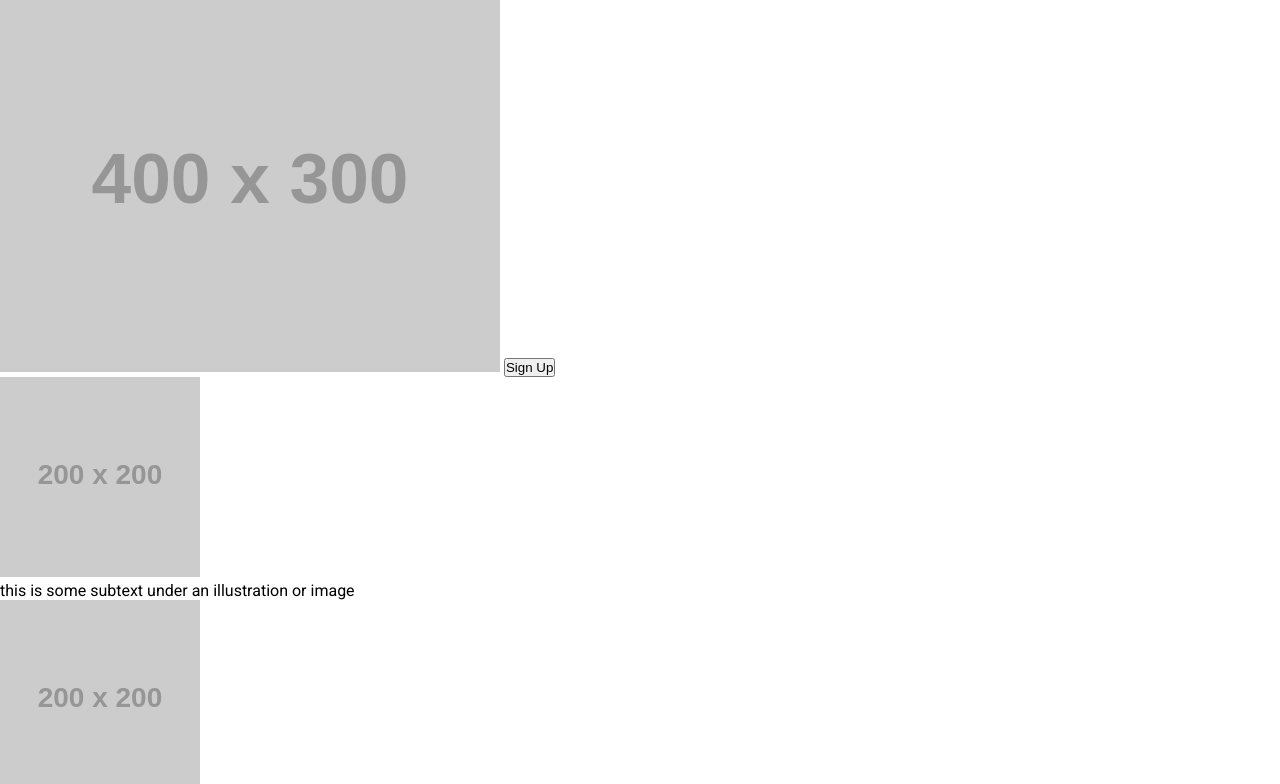
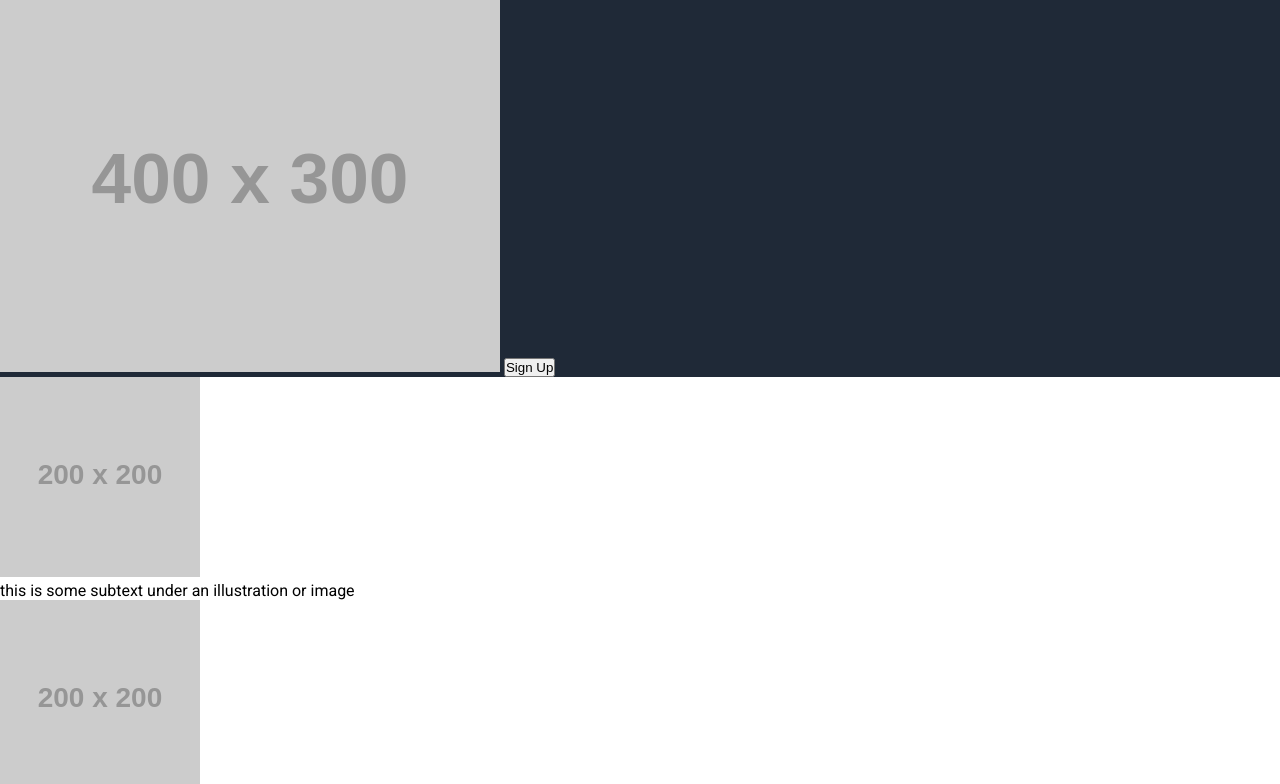
Before and after one commit to Devocolypse/odin-landing-page, a plain HTML site: page index.html in a window 1280 px wide. Shown: the part 136-920 px from the top of the page. Drawn offline with Linux system fonts and the light colour scheme; placeholder pictures from the web are drawn by us.

Commit message:
feat: Add dark color to select sections

```diff
--- a/style.css
+++ b/style.css
@@ -16,5 +16,11 @@ html {
 }
 
 body {
-    font-family:'Roboto', Tahoma, Geneva, Verdana, sans-serif
+  font-family: 'Roboto', Tahoma, Geneva, Verdana, sans-serif;
 }
+
+.header,
+.hero,
+footer {
+  background-color: #1f2937;
+}
```
